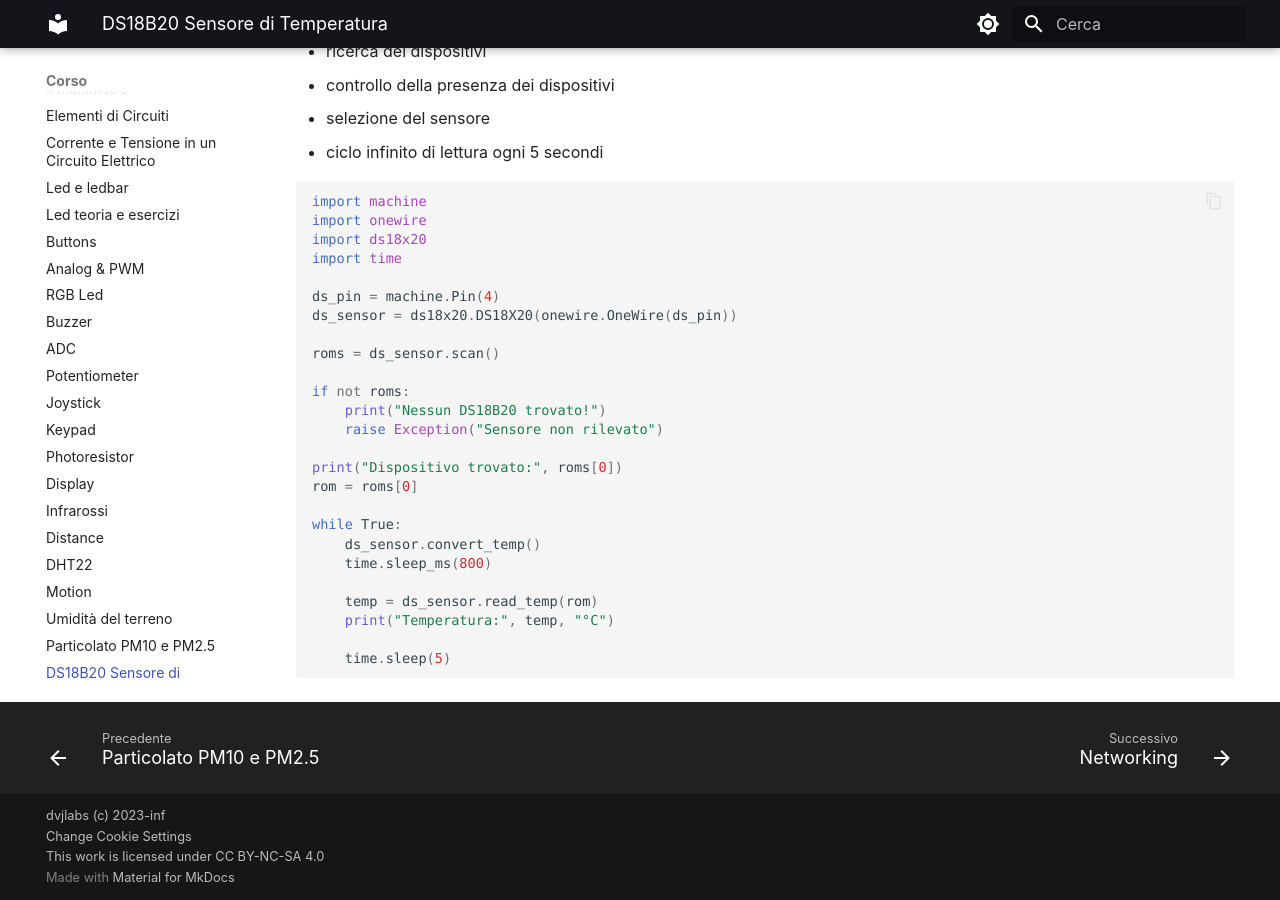
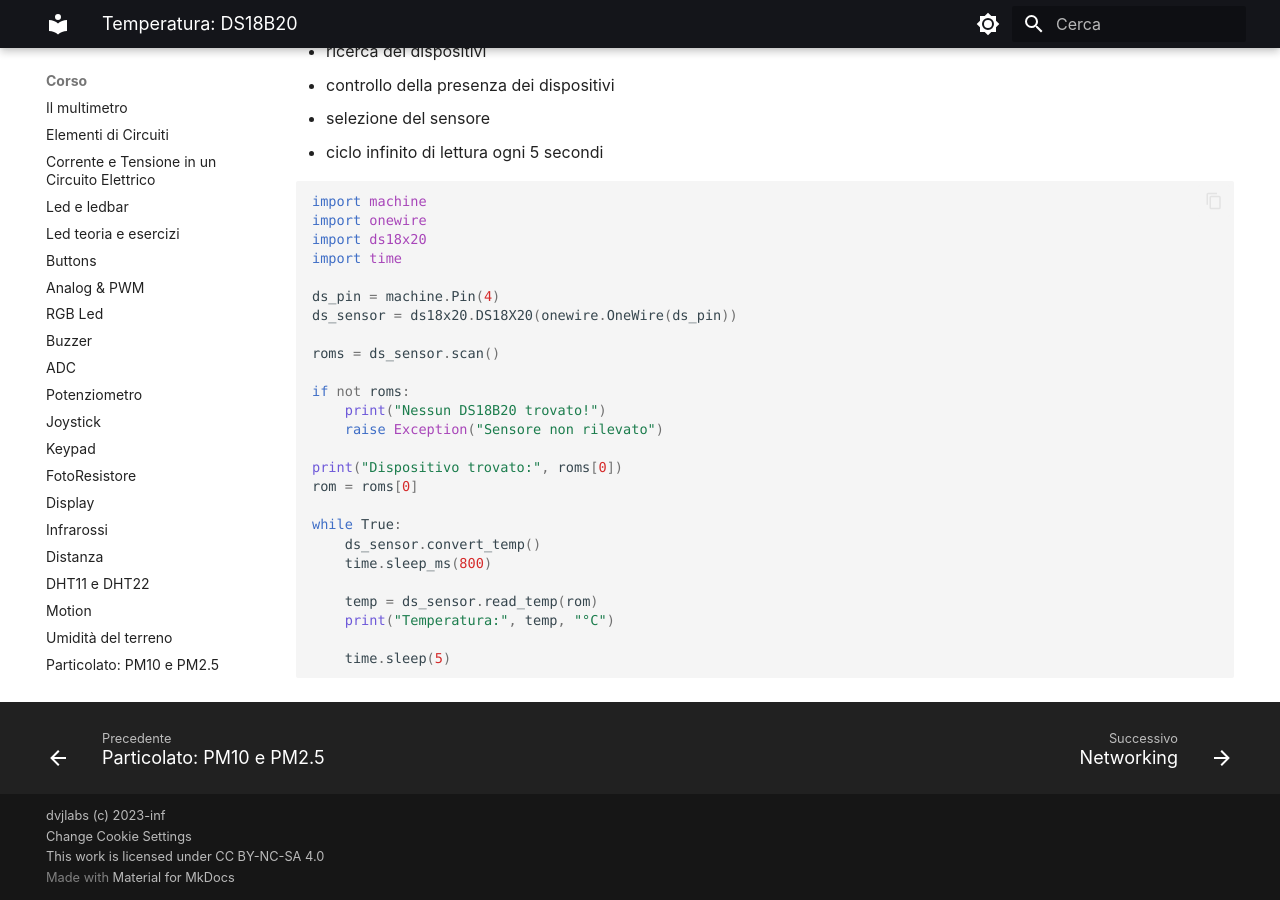
Before and after one commit to dvjlabs/esp32_course, an MkDocs documentation site: the page built from docs/corso/52_DS18B20_temperatura.md, in a window 1280 px wide and 900 px high, scrolled down 2696 px. Built offline with MkDocs 1.6.1 and Material for MkDocs 9.7.7, drawn with Linux system fonts in a browser that asks for light colours.

Commit message:
fix names: no spaces.

```diff
--- a/mkdocs.yml
+++ b/mkdocs.yml
@@ -83,18 +83,18 @@
       - RGB Led: corso/21_led_rgb.md
       - Buzzer: corso/22_buzzer.md
       - ADC: corso/30_ADC.md
-      - Potentiometer: corso/31_potentiometer.md
+      - Potenziometro: corso/31_potentiometer.md
       - Joystick: corso/32_joystick.md
       - Keypad: corso/33_keypad.md
-      - Photoresistor: corso/34_photoresistor.md
+      - FotoResistore: corso/34_photoresistor.md
       - Display: corso/41_display.md
       - Infrarossi: corso/42_IR.md
-      - Distance: corso/43_distance.md
-      - DHT22: corso/44_DHT22.md
+      - Distanza: corso/43_distance.md
+      - "DHT11 e DHT22": corso/44_DHT22.md
       - Motion: corso/45_motion.md
-      - Umidità del terreno: corso/50_Sensore_Umidità_del_terreno.md
-      - Particolato PM10 e PM2.5: corso/51_PM.md
-      - DS18B20 Sensore di Temperatura: corso/52_DS18B20 Sensore di temperatura.md
+      - Umidità del terreno: corso/50_moisture.md
+      - "Particolato: PM10 e PM2.5": corso/51_PM.md
+      - "Temperatura: DS18B20": corso/52_DS18B20_temperatura.md
       - Networking: corso/99_network.md
   # --------------------------------------------------------
   - Tutorials:
```
Also changed, not shown: docs/corso/50_forchetta.md (deleted, +0 -19 lines), docs/corso/50_moisture.md (renamed from docs/corso/50_Sensore_Umidità_del_terreno.md), docs/corso/52_DS18B20_temperatura.md (renamed from docs/corso/52_DS18B20 Sensore di temperatura.md).
